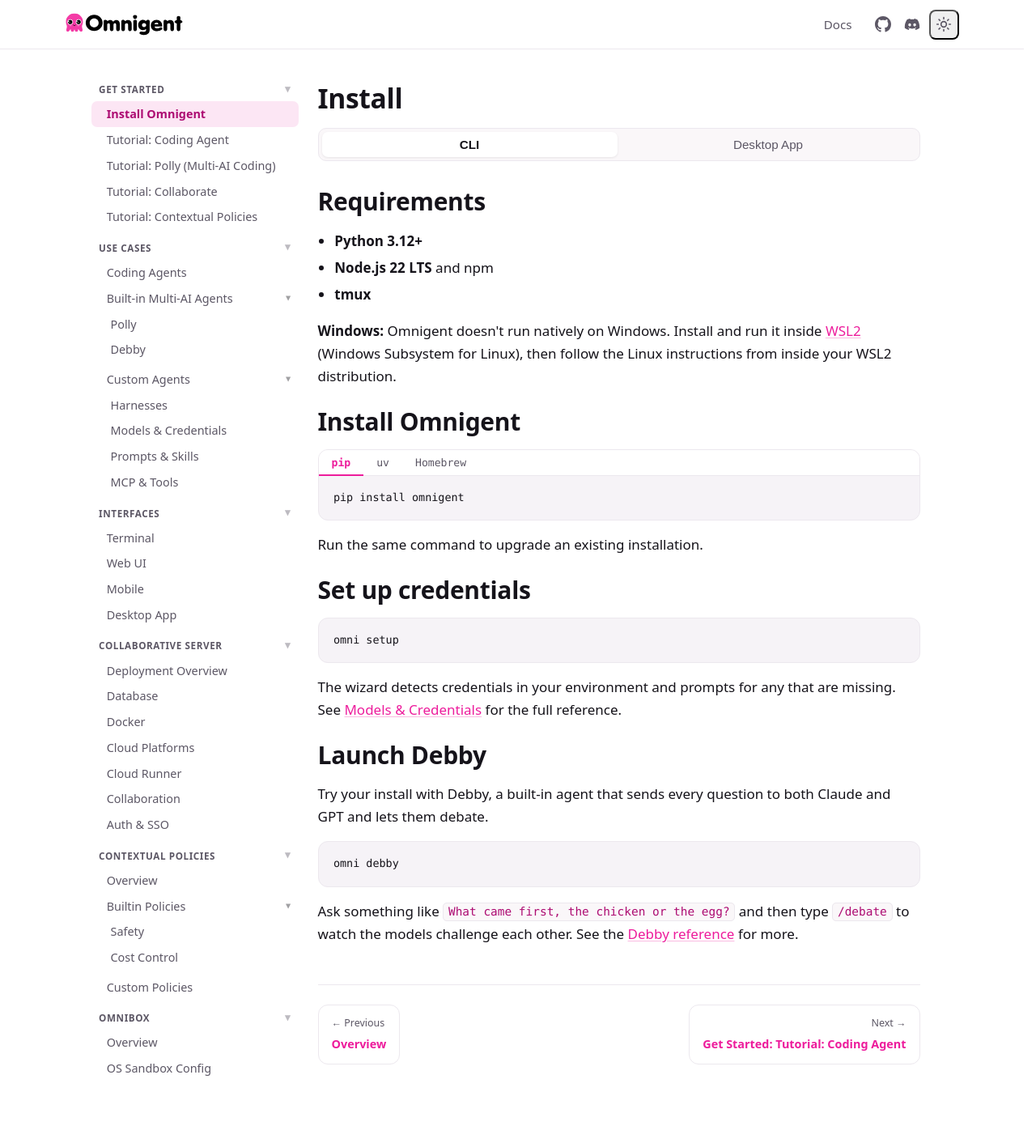
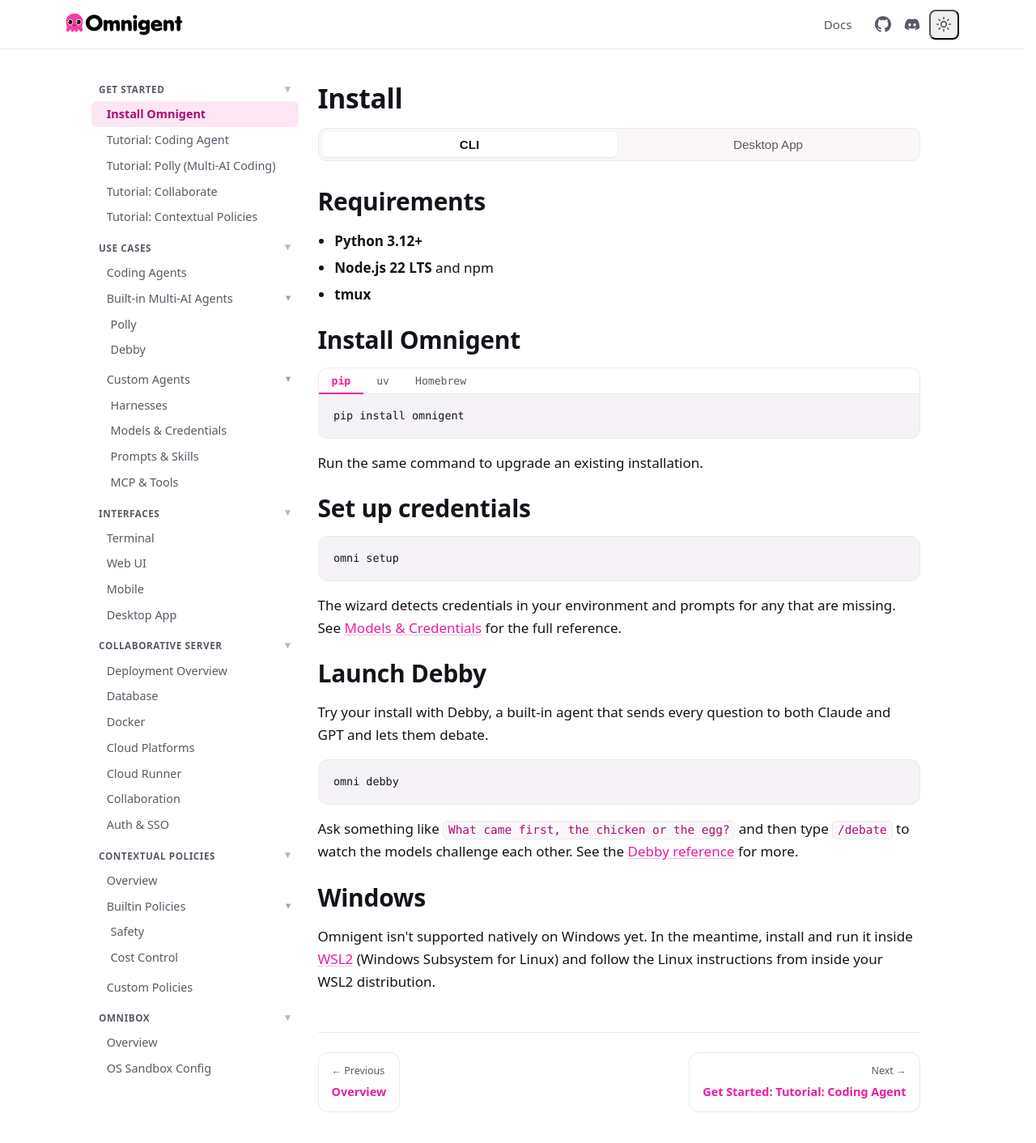
Before and after one commit to omnigent-ai/omnigent-site, a Next.js app: page /quickstart/install in a window 1280 px wide. Shown: the top 1412 px of the page at 81% size. Built offline with nearby package versions, Linux system fonts and the light colour scheme.

Commit message:
docs: move Windows/WSL2 note to bottom, reword as not supported 'yet'

```diff
--- a/app/quickstart/install/page.js
+++ b/app/quickstart/install/page.js
@@ -53,16 +53,6 @@ export default function Page() {
             <li><strong>Node.js 22 LTS</strong> and npm</li>
             <li><strong>tmux</strong></li>
           </ul>
-
-          <p>
-            <strong>Windows:</strong> Omnigent doesn{"'"}t run natively on Windows. Install and run it
-            inside{" "}
-            <a href="https://learn.microsoft.com/windows/wsl/install" target="_blank" rel="noopener noreferrer">
-              WSL2
-            </a>{" "}
-            (Windows Subsystem for Linux), then follow the Linux instructions from inside your WSL2
-            distribution.
-          </p>
 
           <h2>Install Omnigent</h2>
 
@@ -194,6 +184,17 @@ export default function Page() {
         the <Link href="/docs/use/builtin-agents/debby">Debby reference</Link>{" "}
         for more.
       </p>
+
+      <h2>Windows</h2>
+      <p>
+        Omnigent isn{"'"}t supported natively on Windows yet. In the meantime, install and run it
+        inside{" "}
+        <a href="https://learn.microsoft.com/windows/wsl/install" target="_blank" rel="noopener noreferrer">
+          WSL2
+        </a>{" "}
+        (Windows Subsystem for Linux) and follow the Linux instructions from inside your WSL2
+        distribution.
+      </p>
     </>
   );
 }
```
